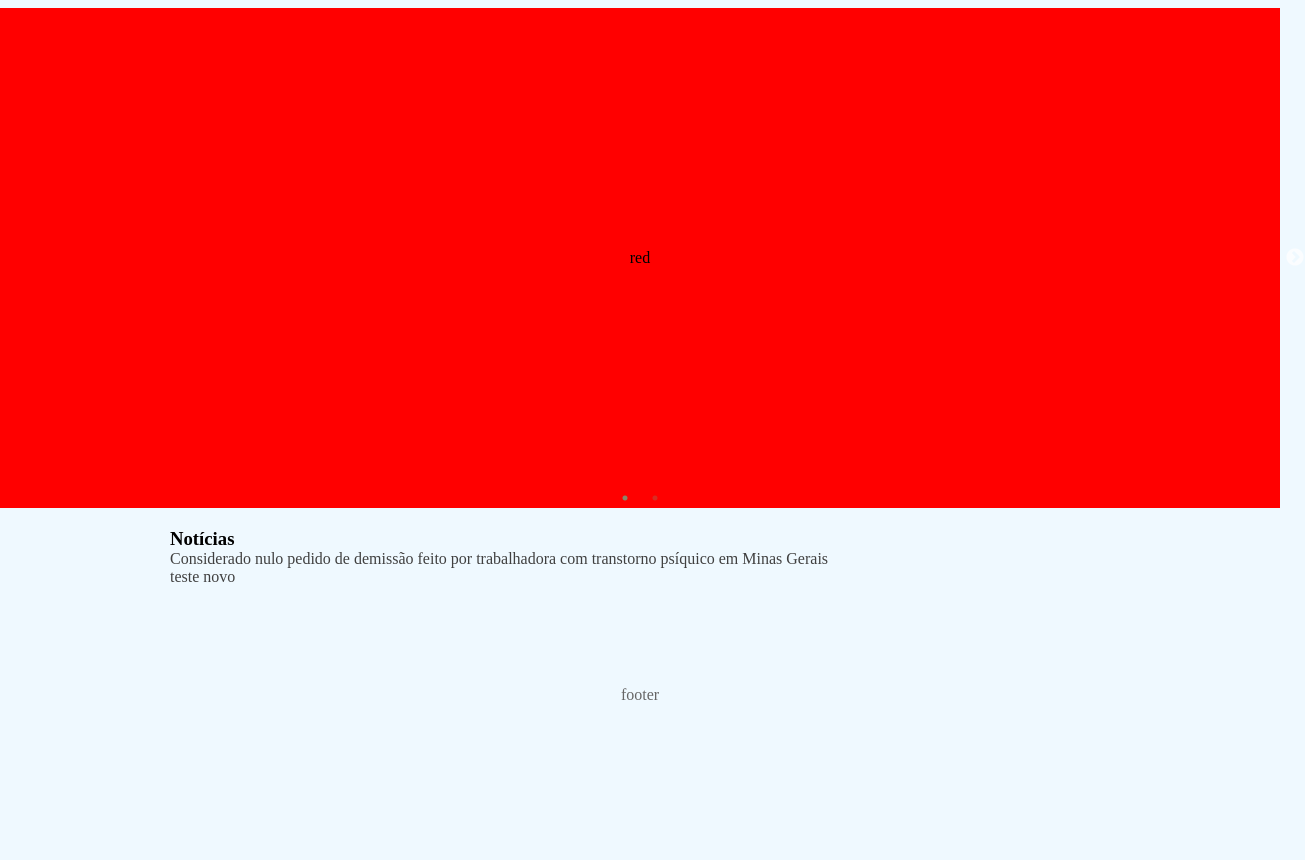
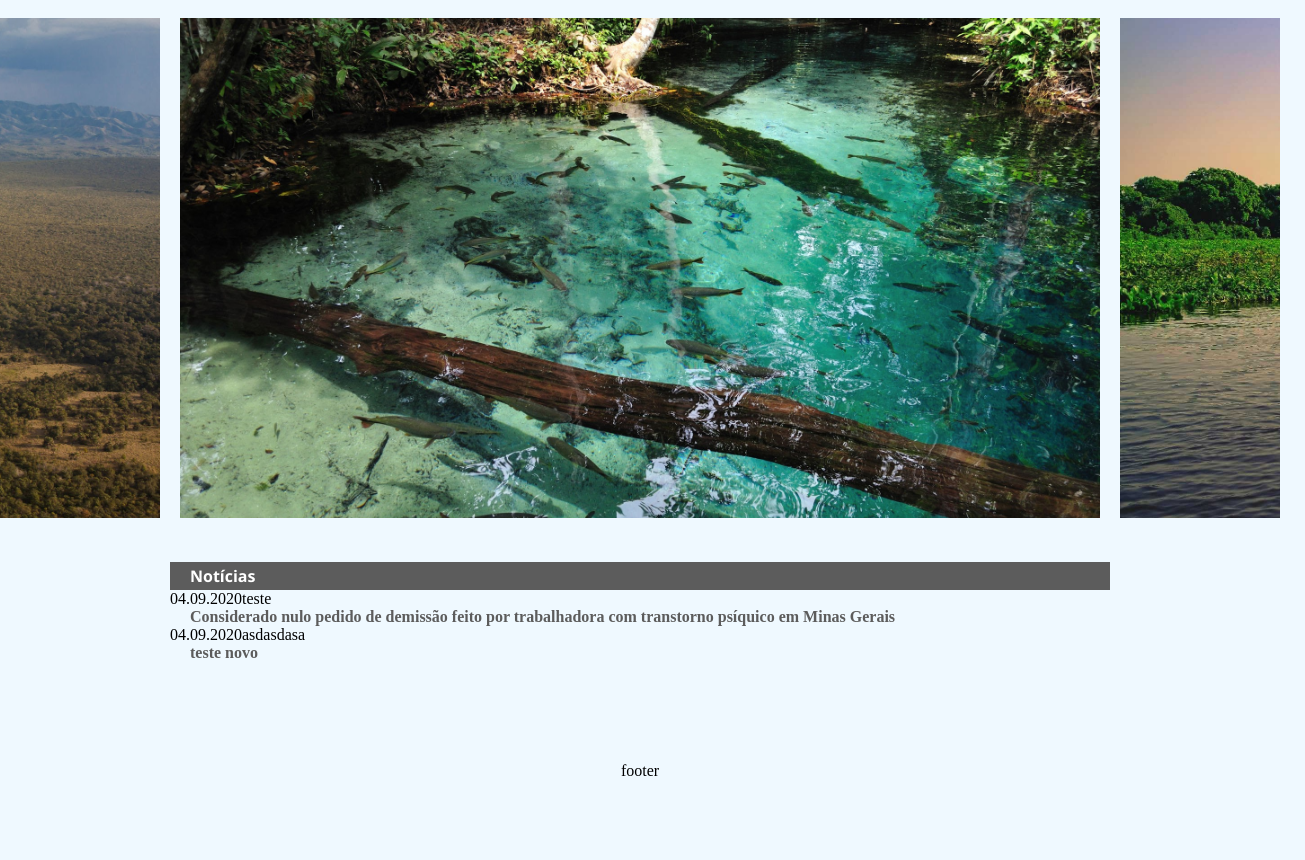
Before and after one commit to saulofilho/fecmt, a Gatsby site: page / in a window 1280 px wide. Shown: the part 106-966 px from the top of the page, 1305 px wide, since content can reach past the window. Before the commit the page ends 890 px from the top, so only its background shows below. Built offline with nearby package versions, Linux system fonts and the light colour scheme; Gatsby itself is replaced by a stand-in of ours; a web font is replaced by a local one.

Commit message:
[feat] slick carousel; images

```diff
--- a/package.json
+++ b/package.json
@@ -28,6 +28,7 @@
     "react-dom": "^16.12.0",
     "react-feather": "^2.0.8",
     "react-helmet": "^5.2.1",
+    "react-laag": "^1.7.3",
     "react-slick": "^0.27.10",
     "slick-carousel": "^1.8.1"
   },
--- a/src/components/Carousel.css
+++ b/src/components/Carousel.css
@@ -1,47 +1,16 @@
-.carousel-wrapper {
-  width: 100%;
-  height: 500px;
+.slick-dots li button:before {
+  color: var(--blue) !important;
 }
-.slick-slider {
-  width: 100%;
-  height: 100%;
-}
-.slick-list {
-  width: 100%;
-  height: 100%;
-}
-.slick-dots {
-  bottom: 0 !important;
-}
-.slick-dots li button:before {
-  color: #60B38D !important;
+.slick-prev,
+.slick-next {
+  display: none !important;
 }
 .car-items-wrapper {
-  display: flex;
-  justify-content: center;
-  align-items: center;
-  flex-flow: row;
-  position: relative;
-  width: 100%;
-  height: 100%;
+  width: 920px;
+  height: 500px;
+  background-position: center;
+  background-repeat: no-repeat;
+  background-size: cover;
+  margin: 10px;
+  cursor: grabbing;
 }
-.car-texts-wrapper {
-  display: flex;
-  justify-content: center;
-  align-items: flex-start;
-  flex-flow: column;
-  width: auto;
-  height: auto;
-}
-
-
-.red {
-  background: red;
-  height: 500px;
-  width: 100%;
-}
-.blue {
-  background: blue;
-  height: auto;
-  width: 100%;
-}
--- a/src/components/Carousel.js
+++ b/src/components/Carousel.js
@@ -1,31 +1,58 @@
 import React from "react"
-import Slider from "react-slick";
+import Slider from "react-slick"
 import './Carousel.css'
-import "slick-carousel/slick/slick.css";
-import "slick-carousel/slick/slick-theme.css";
+import "slick-carousel/slick/slick.css"
+import "slick-carousel/slick/slick-theme.css"
+import Chapada from '../../static/assets/chapada.jpg'
+import Nobres from '../../static/assets/nobres.jpg'
+import Pantanal from '../../static/assets/pantanal.jpg'
 
 const Carousel = () => {
   const settings = {
-    dots: true,
+    className: "slider variable-width",
+    centerMode: true,
     infinite: true,
-    fade: false,
+    centerPadding: "60px",
+    slidesToShow: 1,
     speed: 500,
-    swipeToSlide: true,
-    slidesToShow: 1,
-    slidesToScroll: 1
+    dots: false,
+    autoplay: true,
+    autoplaySpeed: 4000,
+    pauseOnHover: true,
+    variableWidth: true
   };
 
   return (
     <section className="carousel-wrapper">
         <Slider {...settings}>
           <div>
-            <div className="car-items-wrapper red">
-              red
+            <div
+              className="car-items-wrapper"
+              style={{
+                backgroundImage: `url(${Chapada})`
+              }}
+              alt="foto da chapada dos guimaraes"
+            >
             </div>
           </div>
           <div>
-            <div className="car-items-wrapper blue">
-              blue
+            <div
+              className="car-items-wrapper"
+              style={{
+                backgroundImage: `url(${Nobres})`
+              }}
+              alt="foto da chapada dos Nobres"
+            >
+            </div>
+          </div>
+          <div>
+            <div
+              className="car-items-wrapper"
+              style={{
+                backgroundImage: `url(${Pantanal})`
+              }}
+              alt="foto da chapada dos Pantanal"
+            >
             </div>
           </div>
         </Slider>
--- /dev/null
+++ b/src/components/PostLink.css
@@ -0,0 +1,7 @@
+.post-link {
+  font-family: var(--inria-serif);
+  color: var(--dark-gray);
+  font-weight: bolder;
+  font-size: 1rem;
+  padding: 3px 20px;
+}
--- a/src/components/PostLink.js
+++ b/src/components/PostLink.js
@@ -1,9 +1,18 @@
 import React from "react"
 import { Link } from "gatsby"
+import './PostLink.css'
 
 const PostLink = ({ post }) => (
-  <li>
-    <Link to={post.fields.slug} className="post-link"> {post.frontmatter.title}</Link>
-  </li>
+  <div>
+          {post.frontmatter.date}
+      {post.frontmatter.fonte}
+    <ul>
+      <li>
+        <Link to={post.fields.slug} className="post-link">
+          {post.frontmatter.title}
+        </Link>
+      </li>
+    </ul>
+  </div>
 )
 export default PostLink
--- a/src/pages/index.js
+++ b/src/pages/index.js
@@ -23,9 +23,11 @@ const IndexPage = ({
           <meta name="description" content={site.siteMetadata.description} />
         </Helmet>
         <Carousel />
-        <div className="noticiais container">
+        <div className="noticiais-home container">
           <h3>Notícias</h3>
-          {Posts}
+          <div>
+            {Posts}
+          </div>
         </div>
     </Layout>
   )
@@ -49,7 +51,7 @@ export const pageQuery = graphql`
           id
           excerpt(pruneLength: 250)
           frontmatter {
-            date
+            date(formatString: "DD.MM.YYYY")
             title
             fonte
           }
--- a/src/styles/global.scss
+++ b/src/styles/global.scss
@@ -1,13 +1,14 @@
-@import url('https://fonts.googleapis.com/css2?family=IBM+Plex+Mono:ital,wght@0,300;0,400;0,600;1,300;1,700&display=swap');
-$font-family: 'IBM Plex Mono', monospace;
+@import url('https://fonts.googleapis.com/css2?family=Inria+Serif:ital,wght@0,400;0,700;1,700&display=swap');
+@import url('https://fonts.googleapis.com/css2?family=Open+Sans:wght@400;700&display=swap');
+@import url('https://fonts.googleapis.com/css2?family=Inria+Sans:wght@400;700&display=swap');
 :root {
-  --red: #ea234e;
-  --blue: #1e3f77;
-  --light-blue: #d8ecf9;
-  --black: #212222;
-  --gray: #7C8398;
-  --dark-gray: #505150;
-  --black: #212222;
+  --blue: #0d518c;
+  --light-blue: rgb(239, 249, 255);
+  --dark-gray: rgb(92, 92, 92);
+  --light-gray: rgb(192, 192, 192);
+  --open-sans: 'Open Sans', sans-serif;
+  --inria-serif: 'Inria Serif', serif;
+  --inria-sans: 'Inria Sans', sans-serif;
 }
 html,
 body {
@@ -16,7 +17,7 @@ body {
   scroll-behavior: smooth;
   width: 100%;
   height: 100%;
-  background: rgb(239, 249, 255);
+  background: var(--light-blue);
 }
 * {
   margin: 0;
@@ -32,21 +33,20 @@ body {
   width: 0.4rem;
 }
 ::-webkit-scrollbar-thumb {
-  background-color: #0d518c;
+  background-color: var(--blue);
 }
 ::selection {
-  background-color: #0d518c;
+  background-color: var(--blue);
   color: rgb(115, 204, 255);
 }
 a {
   text-decoration: none;
-  color: #404040;
   &:hover {
     text-decoration: underline;
   }
 }
 li {
-  list-style-type:none;
+  list-style-type: none;
 }
 ul li {
   display: inline;
@@ -64,57 +64,19 @@ button {
 .display-none {
   display: none;
 }
-.warn {
-  font-size: 12px;
-  color: lightgray;
-  text-align: center;
-  padding-bottom: 3rem;
-}
-.no {
-  font-size: 10px;
+.noticiais-home {
   padding-top: 30px;
 }
-.back-home {
-  padding-top: 3rem;
-}
-.post {
-  padding: 0;
-  background:var(--background);
-  color: var(--text-color);
-  line-height: 1.5;
-  > .blog-post-content {
-    max-width: 768px;
-    margin: 0 auto;
-  }
-  > .blog-post-content *:last-child,
-  > *:last-child {
-    margin-bottom: 0;
-  }
-  .post-title {
-    text-align: center;
-    margin: 0 0 0.5rem;
-    line-height: 1.3;
-    font-size: 2rem;
-  }
-  .post-meta {
-    margin-bottom: 32px;
-    text-align: center;
-  }
-  iframe {
-    width: 100%;
-    height: 700px;
-    border-width: 0;
-  }
-  p {
-    padding: 1rem 0;
-  }
-  p img {
-    text-align: center;
-  }
+.noticiais-home h3 {
+  font-family: var(--open-sans);
+  background: var(--dark-gray);
+  color: #fff;
+  font-size: 1rem;
+  padding: 3px 20px;
 }
 .site-footer {
   text-align: center;
-  color: #666;
+  color: #000;
   height: auto;
   padding: 5rem;
   a {
```
Also changed, not shown: static/assets/chapada.jpg (added), static/assets/nobres.jpg (added), static/assets/pantanal.jpg (added), 1 other file.
